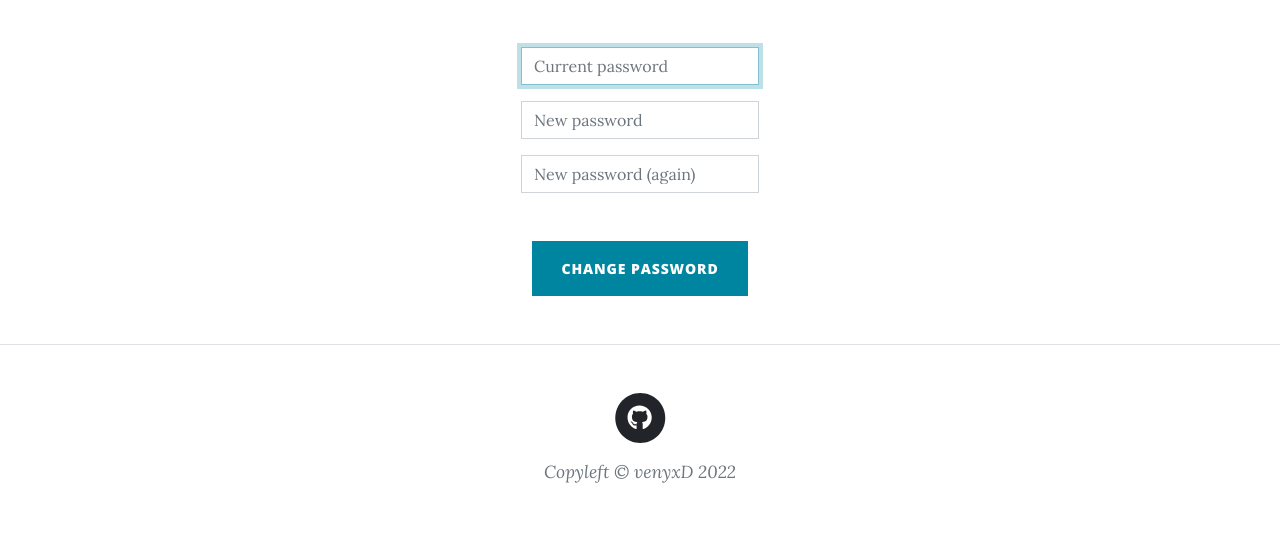
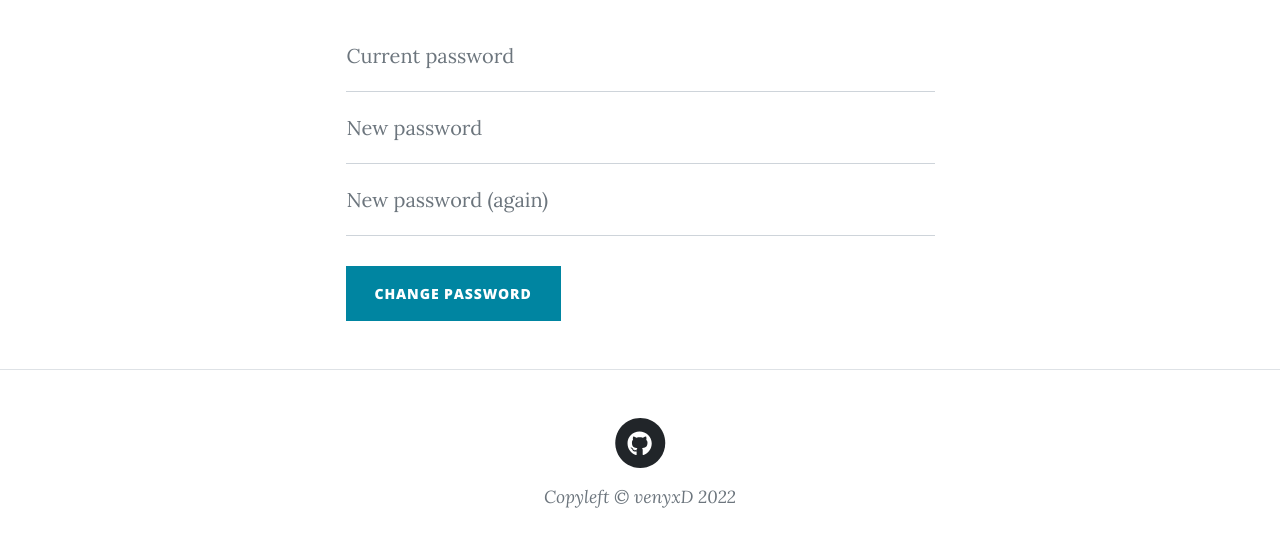
Before and after one commit to ivnvxd/flask-blog, a Python web app: template templates/settings.html in a window 1280 px wide. Shown: the part 560-1119 px from the top of the page. Before the commit the page ends 1043 px from the top, so only its background shows below. Run offline with Jinja, Linux system fonts and the light colour scheme; the template is opened without the code that fills it, so the values that code supplies are empty; some libraries are stand-ins or nearby versions.

Commit message:
templates

```diff
--- a/templates/settings.html
+++ b/templates/settings.html
@@ -4,32 +4,32 @@
     Settings
 {% endblock %}
 
+{% block background %}
+    <header class="masthead" style="background-image: url('/static/img/post-bg.jpg')">
+{% endblock %}
+
 {% block header %}
-    <header class="masthead" style="background-image: url('static/img/home-bg.jpg')">
-            <div class="container position-relative px-4 px-lg-5">
-                <div class="row gx-4 gx-lg-5 justify-content-center">
-                    <div class="col-md-10 col-lg-8 col-xl-7">
-                        <div class="site-heading">
-                            <h1>Settings</h1>
-                            <span class="subheading">You can change your password here</span>
-                        </div>
-                    </div>
-                </div>
-            </div>
-        </header>
+    <h1>Settings</h1>
+    <span class="subheading">You can change your password here</span>
 {% endblock %}
 
 {% block main %}
-    <form action="/settings" method="post">
-        <div class="mb-3">
-            <input autofocus class="form-control mx-auto w-auto" id="current_password" name="current_password" placeholder="Current password" type="password">
+    <form action="{{ url_for('settings') }}" method="post">
+        <div class="form-floating">
+            <input autocomplete="off" class="form-control" id="current_password" name="current_password" placeholder="Current password" type="password" value="{{ request.form['current_password'] }}">
+            <label for="title">Current password</label>
         </div>
-        <div class="mb-3">
-            <input class="form-control mx-auto w-auto" id="new_password" name="new_password" placeholder="New password" type="password">
+        <div class="form-floating">
+            <input autocomplete="off" class="form-control" id="new_password" name="new_password" placeholder="New password" type="password" value="{{ request.form['new_password'] }}">
+            <label for="subtitle">New password</label>
         </div>
-        <div class="mb-5">
-            <input class="form-control mx-auto w-auto" id="confirmation" name="confirmation" placeholder="New password (again)" type="password">
+        <div class="form-floating">
+            <input autocomplete="off" class="form-control" id="confirmation" name="confirmation" placeholder="New password (again)" type="password" value="{{ request.form['confirmation'] }}">
+            <label for="subtitle">New password (again)</label>
         </div>
-        <button class="btn btn-primary d-flex justify-content-end mx-auto mb-5 text-uppercase" type="submit">Change password</button>
+
+        <br />
+
+        <button class="btn btn-primary text-uppercase mb-5" id="submitButton" type="submit">Change password</button>
     </form>
 {% endblock %}
```
Also changed, not shown: templates/login.html (+17 -18 lines), templates/register.html (+14 -8 lines).
